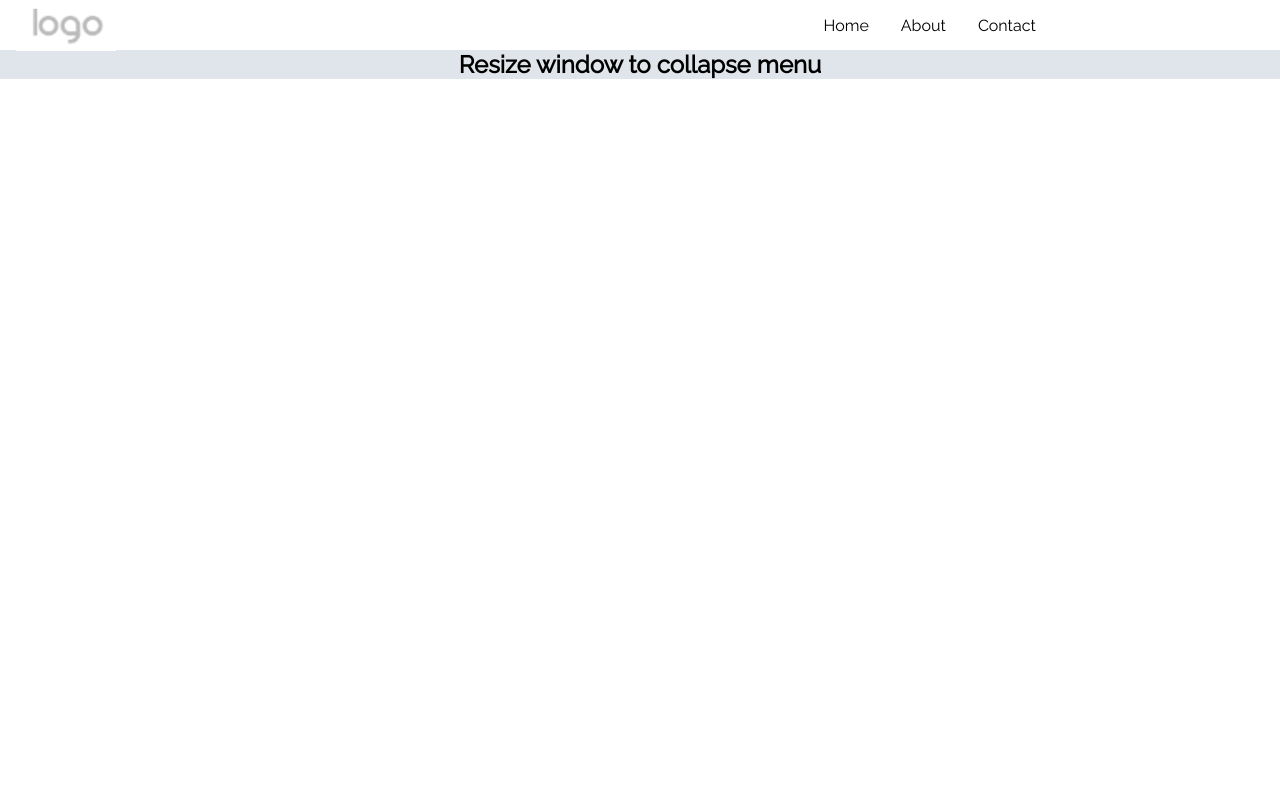
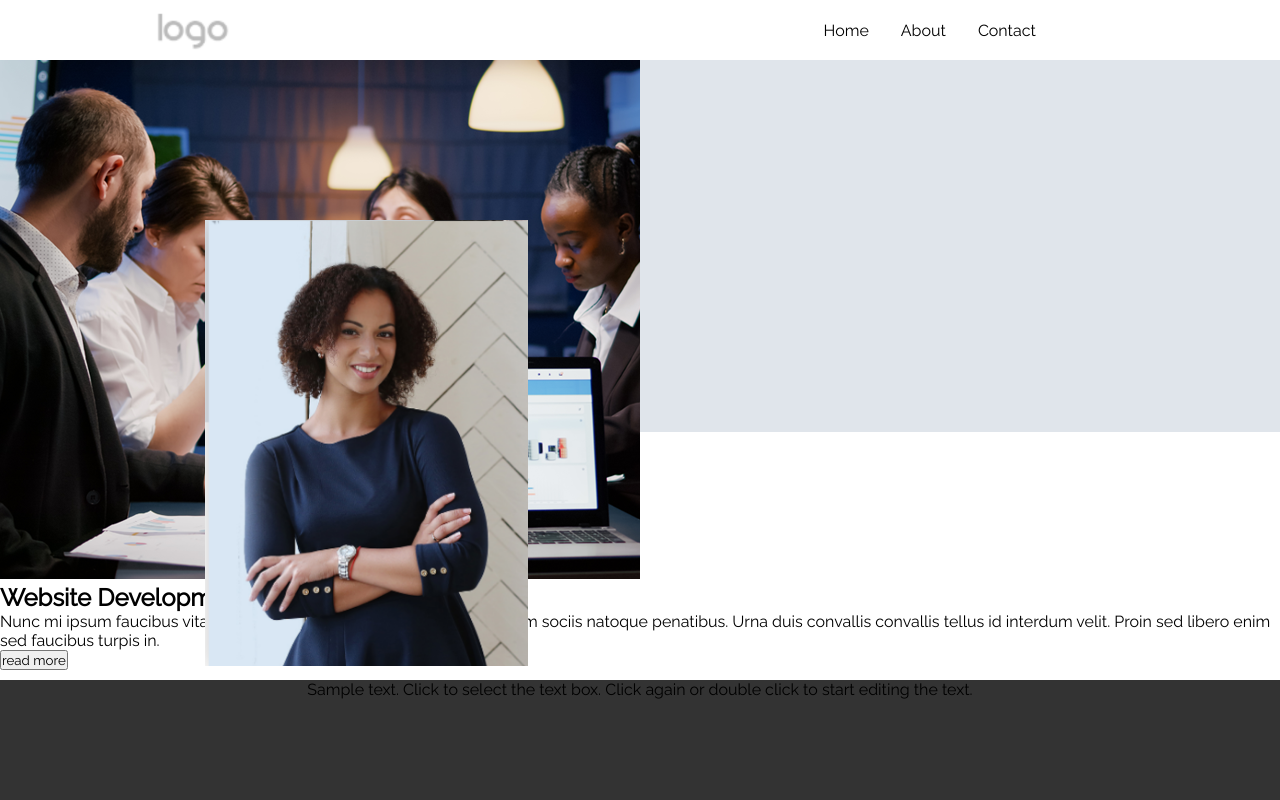
Before and after one commit to slavikDe/web, a plain HTML site: page index.html in a window 1280 px wide. Drawn offline with Linux system fonts and the light colour scheme.

Commit message:
start work

```diff
--- a/css/style.css
+++ b/css/style.css
@@ -27,11 +27,38 @@ body {
   background: white;
   /* W3C, IE 10+/ Edge, Firefox 16+, Chrome 26+, Opera 12+, Safari 7+ */
   color: #fff;
-  height: 50px;
+  height: 60px;
   padding: 1em;
 }
+
 .main {
   background-color: #e0e5eb;
+  background: linear-gradient(to bottom, #e0e5eb 60%, white 40%);
+  height: calc(100vh - 180px);
+}
+.img-woman {
+  position: absolute;
+  width: 323px;
+  margin-left: 16%;
+  margin-top: 20vh;
+}
+
+.img-woman img {
+  width: 100%;
+}
+
+.img-groupe {
+  position: absolute;
+  width: 7px;
+  margin-left: 16%;
+}
+
+.footer {
+  height: 120px;
+  background-color: #333333;
+}
+.footer p {
+  text-align: center;
 }
 .menu {
   display: flex;
@@ -40,6 +67,11 @@ body {
   margin: 0;
   padding: 0;
   margin-right: 17%;
+}
+
+.menu li:hover {
+  color: blue;
+  cursor: pointer;
 }
 
 .menu > li {
@@ -97,6 +129,11 @@ body {
   transform: rotate(-405deg);
 }
 
+.logo {
+  padding: auto;
+  margin-left: 10%;
+}
+
 .logo-img {
   width: 100px;
 }
--- a/index.html
+++ b/index.html
@@ -8,7 +8,7 @@
   </head>
   <body>
     <section class="top-nav">
-      <div>
+      <div class="logo">
         <img class="logo-img" src="./logo/logo.png" alt="logo image" />
       </div>
       <input id="menu-toggle" type="checkbox" />
@@ -23,7 +23,29 @@
     </section>
     <section>
       <div class="main">
-        <h2>Resize window to collapse menu</h2>
+        <div class="img-woman">
+          <img src="./img/women.png" alt="woman" />
+        </div>
+        <div class="img-group">
+          <img src="./img/peaple working.png" alt="group of people talking" />
+        </div>
+        <div class="info">
+          <h1>Website Development</h1>
+          <p>
+            Nunc mi ipsum faucibus vitae aliquet. Pellentesque elit eget gravida
+            cum sociis natoque penatibus. Urna duis convallis convallis tellus
+            id interdum velit. Proin sed libero enim sed faucibus turpis in.
+          </p>
+          <button>read more</button>
+        </div>
+      </div>
+    </section>
+    <section>
+      <div class="footer">
+        <p>
+          Sample text. Click to select the text box. Click again or double click
+          to start editing the text.
+        </p>
       </div>
     </section>
   </body>
```
